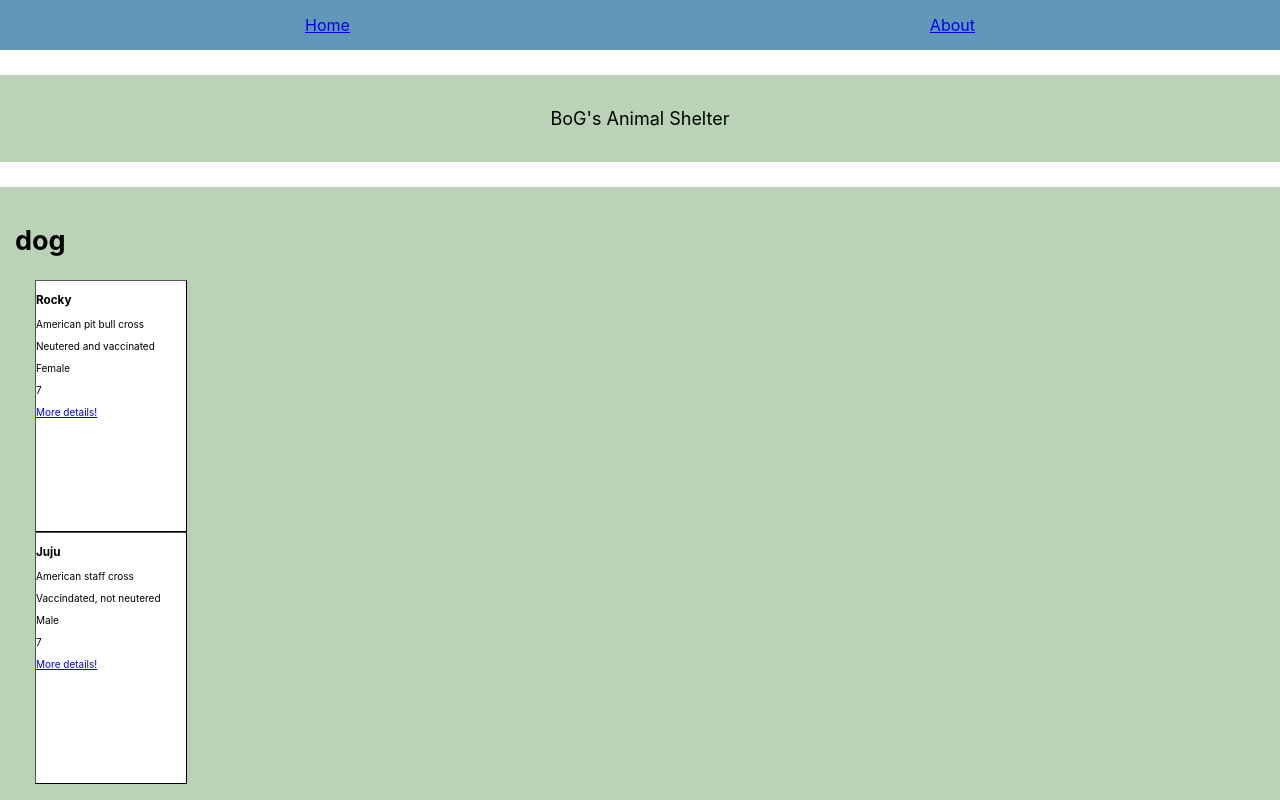
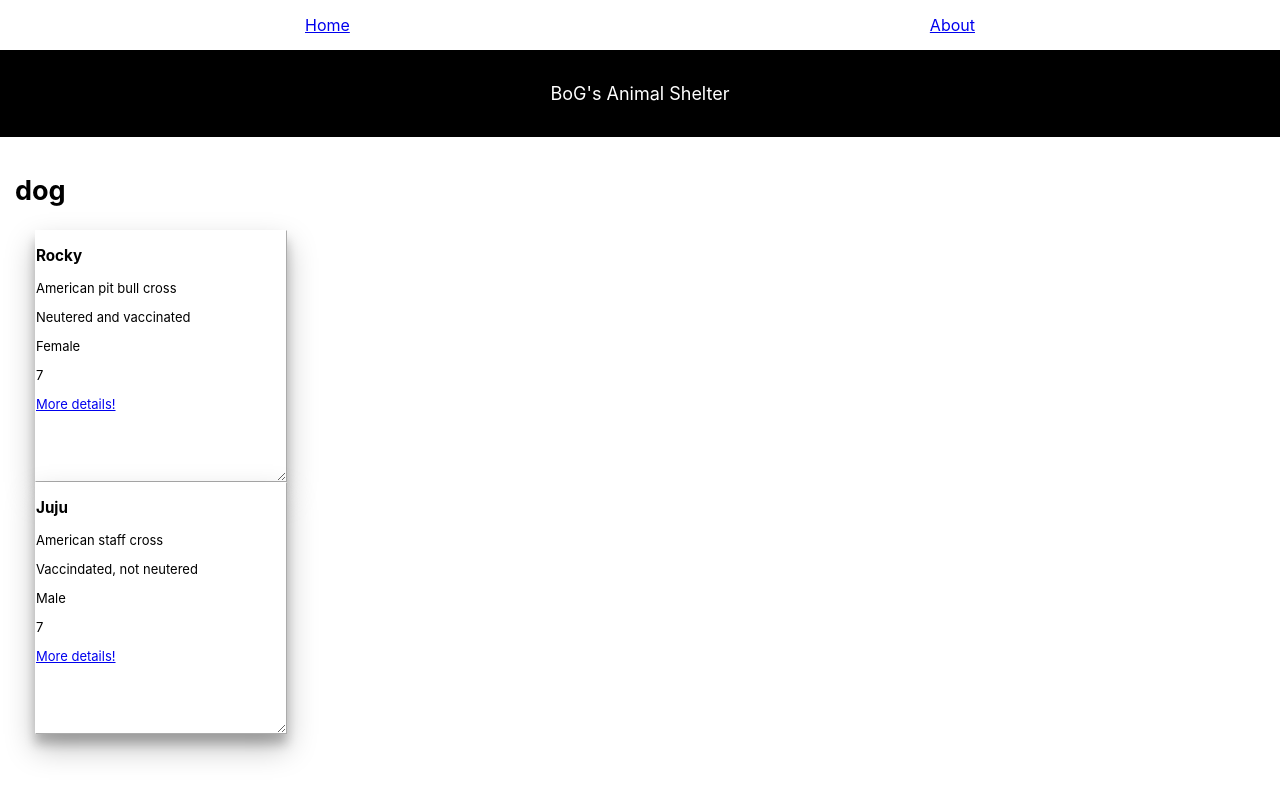
Before and after one commit to sahyanara/AnimalShelter, a React (Create React App) app in the folder frontend/: page / in a window 1280 px wide. Shown: the top 800 px of the page. Built offline with nearby package versions, Linux system fonts and the light colour scheme.

Commit message:
updated css elements

```diff
--- a/frontend/src/App.css
+++ b/frontend/src/App.css
@@ -14,20 +14,19 @@
 }
 
 .App-header {
-  background: #bad3b7;
+  background: #000000;
   display: flex;
   justify-content: space-around;
   margin-top: 0px;
-  margin-bottom: 25px;
   padding: 15px;
   font-size: large;
+  color: white;
 }
 
 .buttons{
-  background: #6198b8;
+  background: #ffffff;
   display: flex;
   justify-content: space-around;
-  margin-bottom: 25px;
   padding: 15px;
 }
 
@@ -52,15 +51,19 @@
 }
 
 .rectangle {
+  box-shadow: 0 14px 28px rgba(0,0,0,0.25), 0 10px 10px rgba(0,0,0,0.22);
   position: relative;
   left: 20px;
-  width: 150px;
+  width: 250px;
   height: 250px;
-  font-size: 10px;
-  border-color: black;
+  font-size: 13px;
+  border-color: rgb(255, 255, 255);
   border-style: outset;
   border-width: 1px;
+  margin-bottom: 10;
   background: white;
+  resize: both;
+  overflow: auto;
 }
 img.resize {
   width: 150px; /* you can use % */
@@ -72,7 +75,7 @@ img.resize {
 }
 
 .category {
-  background: #bad3b7;
+  background: #fffffff3;
   display: flex;
   align-items: left;
   margin-top: 0px;
```
